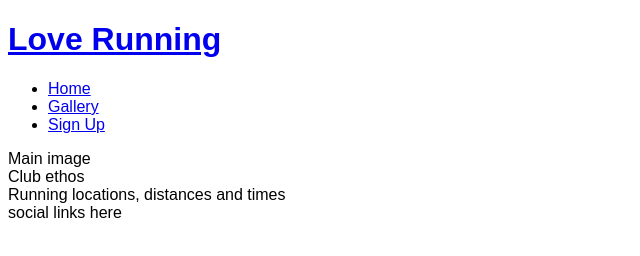
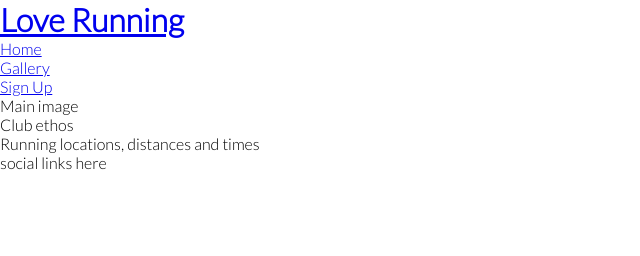
Before and after one commit to ClDaly2904/love-running, a plain HTML site: page index.html in a window 1280 px wide. Shown: the whole page, without its empty margins (0-640 px from the left). Drawn offline with Linux system fonts and the light colour scheme.

Commit message:
Add google fonts and remove default margin, padding and borders

```diff
--- a/assets/css/style.css
+++ b/assets/css/style.css
@@ -1,3 +1,12 @@
+@import url('https://fonts.googleapis.com/css2?family=Lato:wght@300&family=Oswald:wght@300&display=swap');
+
+* {
+    margin: 0;
+    padding: 0;
+    border: none;
+}
+
 body {
-    font-family: Arial, Helvetica, sans-serif;
+    font-family: Lato, sans-serif;
+    font-weight: 300;
 }
```
